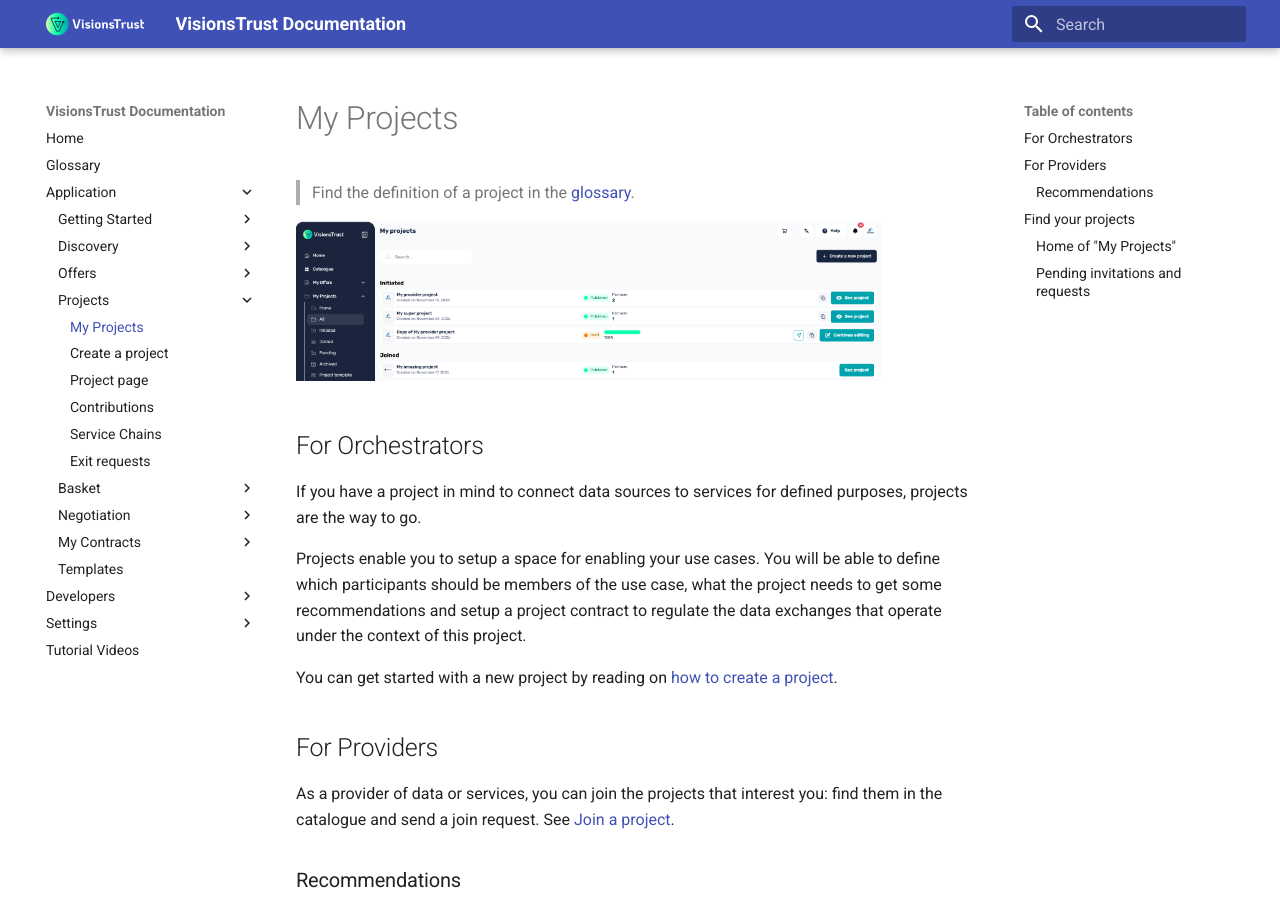
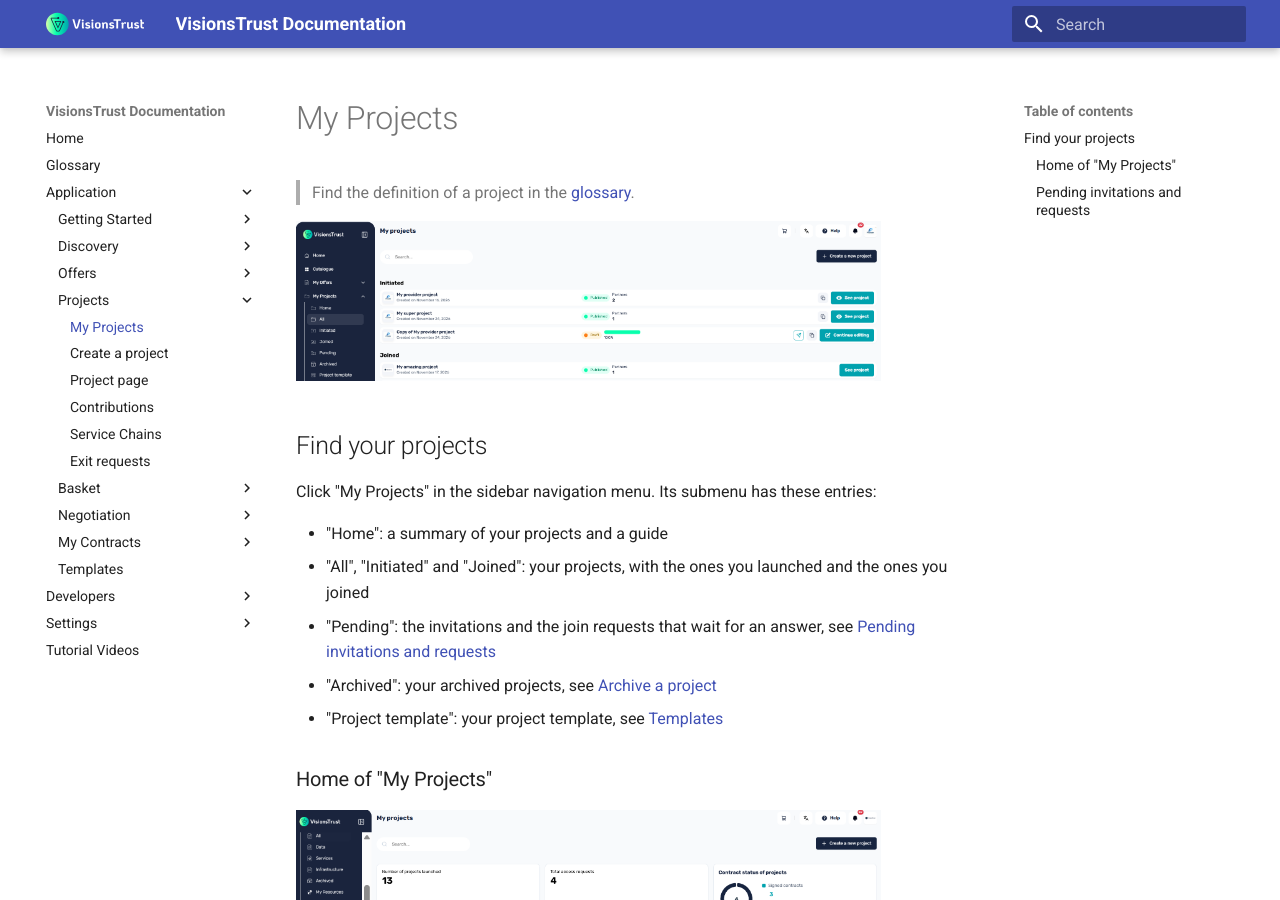
Before and after one commit to VisionsOfficial/visionstrust-docs, an MkDocs documentation site: the page built from docs/application/projects/overview.md, in a window 1280 px wide and 900 px high. Built offline with MkDocs 1.6.1 and Material for MkDocs 9.7.7, drawn with Linux system fonts in a browser that asks for light colours; some of the changed text lies outside the part shown.

Commit message:
docs: move the For Providers and For Orchestrators sections out of My Projects

```diff
--- a/docs/application/projects/overview.md
+++ b/docs/application/projects/overview.md
@@ -3,19 +3,6 @@
 > Find the definition of a project in the [glossary](../../glossary.md).
 
 <p><img src="../../images/projects.png" alt="My Projects Page" width="85%"></p>
-
-## For Orchestrators
-If you have a project in mind to connect data sources to services for defined purposes, projects are the way to go.
-
-Projects enable you to setup a space for enabling your use cases. You will be able to define which participants should be members of the use case, what the project needs to get some recommendations and setup a project contract to regulate the data exchanges that operate under the context of this project.
-
-You can get started with a new project by reading on [how to create a project](./creating-a-project.md).
-
-## For Providers
-As a provider of data or services, you can join the projects that interest you: find them in the catalogue and send a join request. See [Join a project](../negotiation/join-requests.md).
-
-### Recommendations
-After registering resources and offers as a Provider in the catalogue, project recommendations will start appearing on your [Home Page](../dashboard.md) on which you will be able to easily discover details about these projects and make join requests to them if they are indeed interesting for you.
 
 ## Find your projects
 
```
Also changed, not shown: docs/application/discovery/projects.md (+6 -0 lines), docs/application/projects/creating-a-project.md (+4 -0 lines).
